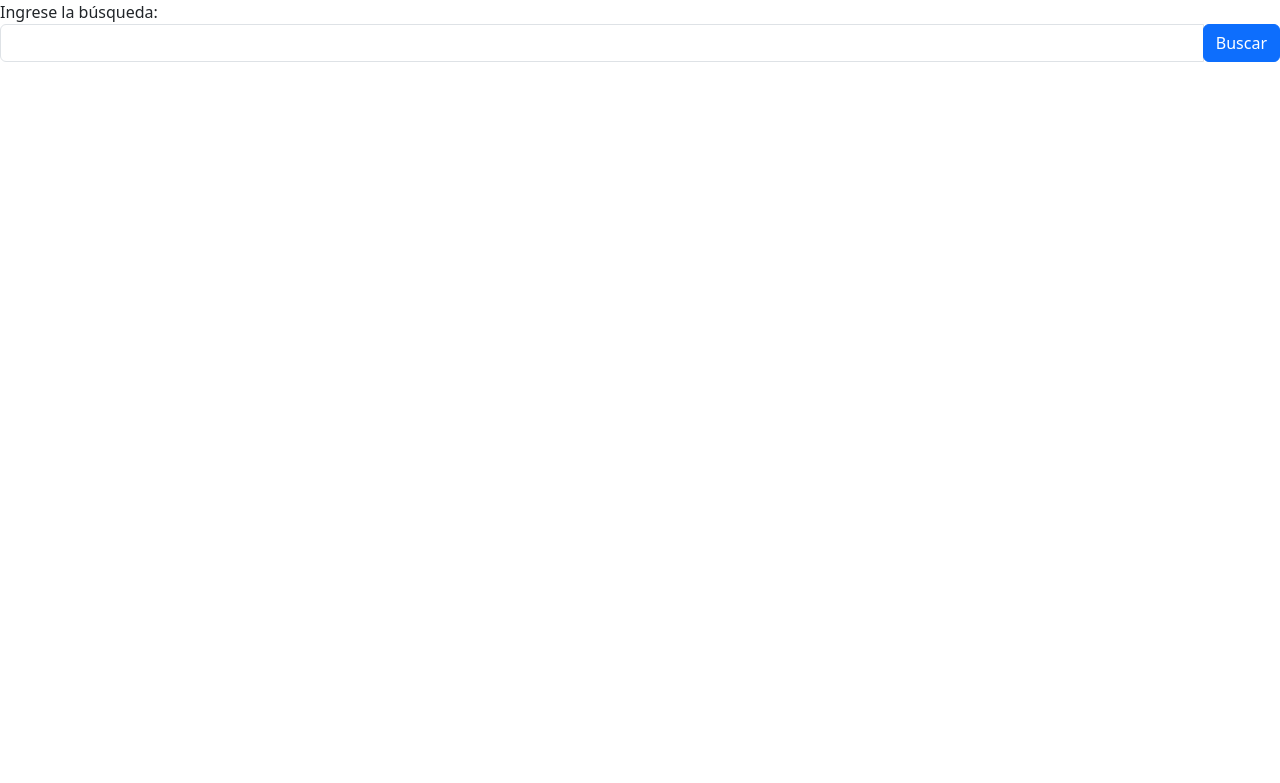
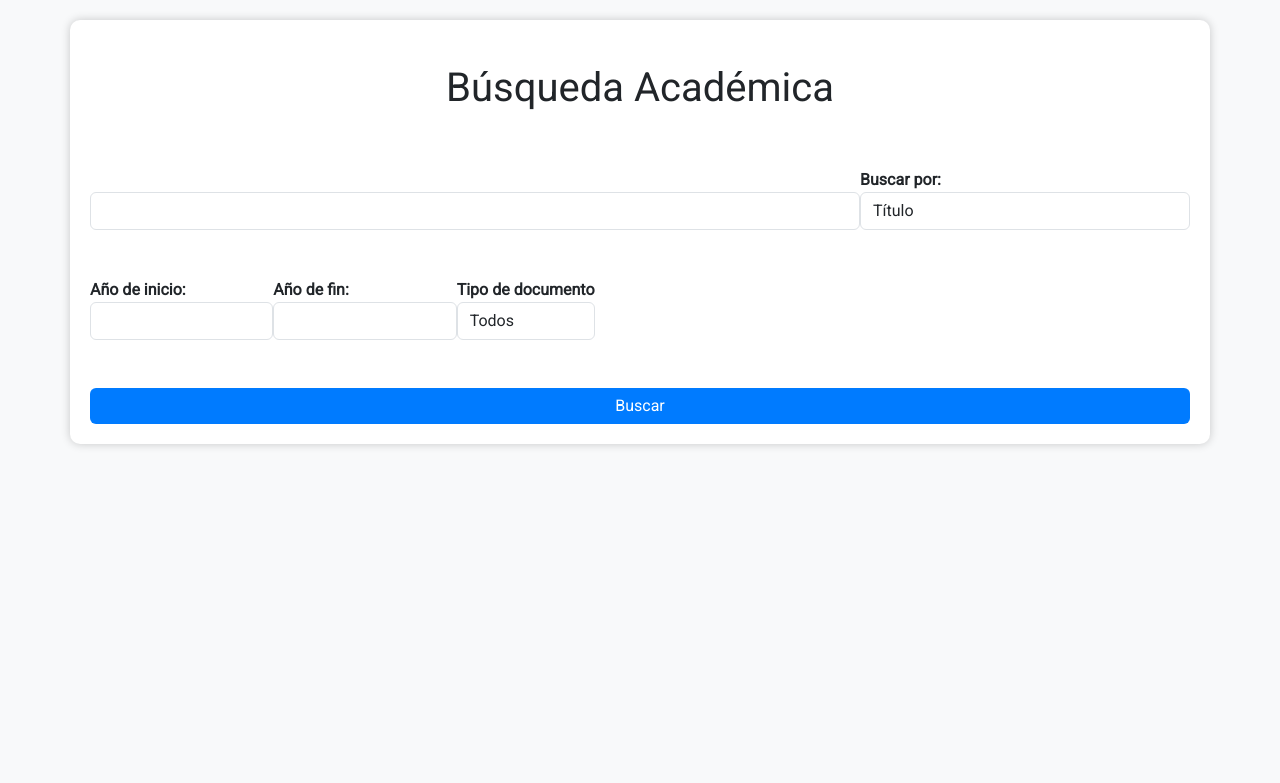
Before and after one commit to davidestebanfinlay123456789/ProyectoScraping, a Django app: page /scrape/ in a window 1280 px wide. Shown: the top 783 px of the page. Run offline with Django 4.2, Linux system fonts and the light colour scheme; some libraries are stand-ins or nearby versions.

Commit message:
actualizacion de index.html y plantillas de repositorios, de igual forma actualizacion de la plantilla views.py

```diff
--- a/projectscraping/settings.py
+++ b/projectscraping/settings.py
@@ -26,9 +26,9 @@ SECRET_KEY = 'django-insecure-)*x!hz@636gcmtul%hlo+4n6l#=p8y5_jd#9$=#7%zor$)sh5#
 # SECURITY WARNING: don't run with debug turned on in production!
 DEBUG = True
 
-ALLOWED_HOSTS = ['webscrapingapp-323.azurewebsites.net']
+#ALLOWED_HOSTS = ['webscrapingapp-323.azurewebsites.net']
 #ALLOWED_HOSTS = ['scraping-323-c07f0718337b.herokuapp.com','']
-#ALLOWED_HOSTS = []
+ALLOWED_HOSTS = []
 CSRF_TRUSTED_ORIGINS = [
     "https://webscrapingapp-323.azurewebsites.net",  # Agregado "https://"
     "https://yourcustomdomain.com",  # Agregado "https://"
--- a/scrapingapp/scrapingArxiv.py
+++ b/scrapingapp/scrapingArxiv.py
@@ -93,9 +93,9 @@ class Clase4:
                 version = 'NO ENCONTRADO'
                 repositorio="Arxiv"
 
-
                 # Agrega los datos a la lista
                 data.append({'Título de la investigación:': titulo, 'Autor:': autor, 'Descripción:': resumen, 'Fuente:': fuente, 'Fecha de publicación:': fecha3, 'Enlace del documento:': link, 'Número de citas:': num_cit, 'Tipo de documento consultado:': tipo_docu, 'Cantidad de versiones del documento:': version, 'Repositorio': repositorio})
+                '''
                 # Imprime la información del resultado actual
                 print('Título de la investigación:', titulo)
                 print('Autor:' , autor)
@@ -107,7 +107,7 @@ class Clase4:
                 print('Tipo de documento consultado:' , tipo_docu)
                 print('Cantidad de versiones del documento:' , version)
                 print('Repositorio:' , repositorio)
-                print('-' * 50)
+                print('-' * 50)   '''
 
 
         else:
--- a/scrapingapp/scrapingCora.py
+++ b/scrapingapp/scrapingCora.py
@@ -73,9 +73,9 @@ class Clase8:
                 if tipo_docu == "" : tipo_docu = "No encontrado"
                 if version == "" : version = "No encontrado"
 
-
                 # Agrega los datos a la lista
                 data.append({'Título de la investigación:': titulo, 'Autor:': autor, 'Descripción:': resumen, 'Fuente:': fuente, 'Fecha de publicación:': fecha1, 'Enlace del documento:': link, 'Número de citas:': num_cit, 'Tipo de documento consultado:': tipo_docu, 'Cantidad de versiones del documento:': version, 'Repositrio': repositorio})
+                '''
                 # Imprime la información del resultado actual
                 print('Título de la investigación:', titulo)
                 print('Autor:' , autor)
@@ -87,7 +87,7 @@ class Clase8:
                 print('Tipo de documento consultado:' , tipo_docu)
                 print('Cantidad de versiones del documento:' , version)
                 print('Repositoio:' , repositorio)
-                print('-' * 50)
+                print('-' * 50)   '''
 
 
         else:
--- a/scrapingapp/scrapingDoaj.py
+++ b/scrapingapp/scrapingDoaj.py
@@ -107,6 +107,7 @@ class Clase6:
 
                 # Agrega los datos a la lista
                 data.append({'Título de la investigación:': titulo, 'Autor:': autor, 'Descripción:': resumen, 'Fuente:': fuente, 'Fecha de publicación:': fecha, 'Enlace del documento:': link, 'Número de citas:': Ncitas, 'Tipo de documento consultado:': tipo_docu, 'Cantidad de versiones del documento:': version })
+                '''
                 # Imprime la información del resultado actual
                 print('Título de la investigación:', titulo)
                 print('Autor:' , autor)
@@ -117,7 +118,7 @@ class Clase6:
                 print('Número de citas:' , Ncitas)
                 print('Tipo de documento consultado:' , tipo_docu)
                 print('Cantidad de versiones del documento:' , version)
-                print('-' * 50)
+                print('-' * 50)'''
 
             driver.quit()
 
--- a/scrapingapp/scrapingEric.py
+++ b/scrapingapp/scrapingEric.py
@@ -100,9 +100,9 @@ class Clase7:
                 if num_cit == "" : num_cit = "No encontrado"
                 if version == "" : version = "No encontrado"
 
-
                 # Agrega los datos a la lista
                 data.append({'Título de la investigación:': titulo, 'Autor:': autor, 'Descripción:': resumen, 'Fuente:': fuente, 'Fecha de publicación:': fecha1, 'Enlace del documento:': link, 'Número de citas:': num_cit, 'Tipo de documento consultado:': tipo_docu, 'Cantidad de versiones del documento:': version, 'Repositorio': repositorio})
+                '''
                 # Imprime la información del resultado actual
                 print('Título de la investigación:', titulo)
                 print('Autor:' , autor)
@@ -114,7 +114,7 @@ class Clase7:
                 print('Tipo de documento consultado:' , tipo_docu)
                 print('Cantidad de versiones del documento:' , version)
                 print('Repositorio:' , repositorio)
-                print('-' * 50)
+                print('-' * 50)'''
 
 
         else:
--- a/scrapingapp/scrapingGoogleAcademico.py
+++ b/scrapingapp/scrapingGoogleAcademico.py
@@ -89,9 +89,9 @@ class Clase3:
                 if tipo_docu == "" : tipo_docu = "No encontrado"
                 if version == "" : version = "No encontrado"
 
-
                 # Agrega los datos a la lista
                 data.append({'Título de la investigación:': titulo, 'Autor:': autor, 'Descripción:': resumen, 'Fuente:': fuente, 'Fecha de publicación:': fecha3, 'Enlace del documento:': link, 'Número de citas:': Ncitas, 'Tipo de documento consultado:': tipo_docu, 'Cantidad de versiones del documento:': version, "Repositorio": repositorio })
+                '''
                 # Imprime la información del resultado actual
                 print('Título de la investigación:', titulo)
                 print('Autor:' , autor)
@@ -103,7 +103,7 @@ class Clase3:
                 print('Tipo de documento consultado:' , tipo_docu)
                 print('Cantidad de versiones del documento:' , version)
                 print('Repositorio:',repositorio)
-                print('-' * 50)
+                print('-' * 50)   '''
 
             driver.quit()
         else:
--- a/scrapingapp/scrapingIEEE.py
+++ b/scrapingapp/scrapingIEEE.py
@@ -133,9 +133,9 @@ class Clase5:
                 tipo_docu = 'PDF'
                 repositorio="IEEE"
 
-
                 # Agrega los datos a la lista
                 data.append({'Título de la investigación:': titulo, 'Autor:': autor, 'Descripción:': resumen, 'Fuente:': fuente, 'Fecha de publicación:': fecha, 'Enlace del documento:': link2, 'Número de citas:': num_cit, 'Tipo de documento consultado:': tipo_docu, 'Cantidad de versiones del documento:': version, 'Repositorio': repositorio})
+                '''
                 # Imprime la información del resultado actual
                 print('Título de la investigación:', titulo)
                 print('Autor:' , autor)
@@ -147,7 +147,7 @@ class Clase5:
                 print('Tipo de documento consultado:' , tipo_docu)
                 print('Cantidad de versiones del documento:' , version)
                 print('Repositorio:' , repositorio)
-                print('-' * 50)
+                print('-' * 50) '''
 
             driver.quit()
 
--- a/scrapingapp/scrapingPudMed.py
+++ b/scrapingapp/scrapingPudMed.py
@@ -75,6 +75,7 @@ class Clase1:
 
                 # Agrega los datos a la lista
                 data.append({'Título de la investigación:': titulo, 'Autor:': autor, 'Descripción:': resumen, 'Fuente:': fuente, 'Fecha de publicación:': fecha1, 'Enlace del documento:': link, 'Número de citas:': num_cit, 'Tipo de documento consultado:': tipo_docu, 'Cantidad de versiones del documento:': version, 'Repositrio': repositorio})
+                '''
                 # Imprime la información del resultado actual
                 print('Título de la investigación:', titulo)
                 print('Autor:' , autor)
@@ -86,7 +87,7 @@ class Clase1:
                 print('Tipo de documento consultado:' , tipo_docu)
                 print('Cantidad de versiones del documento:' , version)
                 print('Repositoio:' , repositorio)
-                print('-' * 50)
+                print('-' * 50)  '''
 
 
         else:
--- a/scrapingapp/scrapingRecolecta.py
+++ b/scrapingapp/scrapingRecolecta.py
@@ -123,6 +123,7 @@ class Clase9:
 
                 # Agrega los datos a la lista
                 data.append({'Título de la investigación:': titulo, 'Autor:': autor, 'Descripción:': resumen, 'Fuente:': fuente, 'Fecha de publicación:': fecha, 'Enlace del documento:': link, 'Número de citas:': num_cit, 'Tipo de documento consultado:': tipo_docu, 'Cantidad de versiones del documento:': version, 'Repositorio': repositorio})
+                '''
                 # Imprime la información del resultado actual
                 print('Título de la investigación:', titulo)
                 print('Autor:' , autor)
@@ -134,7 +135,7 @@ class Clase9:
                 print('Tipo de documento consultado:' , tipo_docu)
                 print('Cantidad de versiones del documento:' , version)
                 print('Repositoio:' , repositorio)
-                print('-' * 50)
+                print('-' * 50) '''
 
             driver.quit()
 
--- a/scrapingapp/scrapingRedalyc.py
+++ b/scrapingapp/scrapingRedalyc.py
@@ -98,6 +98,7 @@ class Clase2:
 
                 # Agrega los datos a la lista
                 data.append({'Título de la investigación:': titulo, 'Autor:': autor, 'Descripción:': resumen, 'Fuente:': fuente, 'Fecha de publicación:': fecha1, 'Enlace del documento:': link, 'Número de citas:': num_cit, 'Tipo de documento consultado:': tipo_docu, 'Cantidad de versiones del documento:': version, "Repositorio": repositorio })
+                '''
                 # Imprime la información del resultado actual
                 print('Título de la investigación:', titulo)
                 print('Autor:' , autor)
@@ -109,7 +110,7 @@ class Clase2:
                 print('Tipo de documento consultado:' , tipo_docu)
                 print('Cantidad de versiones del documento:' , version)
                 print('Repositorio:',repositorio)
-                print('-' * 50)
+                print('-' * 50) '''
 
 
         else:
--- a/scrapingapp/scrapingScielo.py
+++ b/scrapingapp/scrapingScielo.py
@@ -85,6 +85,7 @@ class Clase10:
 
                 # Agrega los datos a la lista
                 data.append({'Título de la investigación:': titulo, 'Autor:': autor, 'Descripción:': resumen, 'Fuente:': fuente, 'Fecha de publicación:': fecha, 'Enlace del documento:': link, 'Número de citas:': num_cit, 'Tipo de documento consultado:': tipo_docu, 'Cantidad de versiones del documento:': version, 'Repositrio': repositorio})
+                '''
                 # Imprime la información del resultado actual
                 print('Título de la investigación:', titulo)
                 print('Autor:' , autor)
@@ -96,7 +97,7 @@ class Clase10:
                 print('Tipo de documento consultado:' , tipo_docu)
                 print('Cantidad de versiones del documento:' , version)
                 print('Repositoio:' , repositorio)
-                print('-' * 50)
+                print('-' * 50) '''
 
 
         else:
--- a/scrapingapp/templates/index.html
+++ b/scrapingapp/templates/index.html
@@ -1,14 +1,124 @@
-<link rel="stylesheet" href="https://cdn.jsdelivr.net/npm/bootstrap/dist/css/bootstrap.min.css">
-<script src="https://cdn.jsdelivr.net/npm/bootstrap/dist/js/bootstrap.min.js"></script>
-<form action="{% url 'scrape_and_export' %}" method="post" class="mb-3">
-    {% csrf_token %}
-    <div class="form-group">
-        <label for="search_kw">Ingrese la búsqueda:</label>
-        <div class="input-group">
-            <input type="text" id="search_kw" name="search_kw" class="form-control" required>
-            <div class="input-group-append">
-                <button type="submit" class="btn btn-primary">Buscar</button>
+<!DOCTYPE html>
+<html lang="es">
+<head>
+    <meta charset="UTF-8">
+    <meta name="viewport" content="width=device-width, initial-scale=1.0">
+    <title class="titulo">Búsqueda Académica</title>
+    <link rel="stylesheet" href="https://cdn.jsdelivr.net/npm/bootstrap/dist/css/bootstrap.min.css">
+    <link href="https://fonts.googleapis.com/css?family=Roboto&display=swap" rel="stylesheet">
+    <style>
+
+        body {
+            font-family: 'Roboto', sans-serif;
+            background-color: #f8f9fa;
+            padding: 20px;
+        }
+
+        .container {
+            background-color: #fff;
+            padding: 20px;
+            border-radius: 10px;
+            box-shadow: 0 0 10px rgba(0, 0, 0, 0.2);
+        }
+
+        .form-group label {
+            font-weight: bold;
+        }
+
+        .btn-primary {
+            background-color: #007bff;
+            border: none;
+        }
+
+        .btn-primary:hover {
+            background-color: #0056b3;
+        }
+
+        .select-box {
+            display: inline-block;
+            margin-right: 10px;
+        }
+
+        .contenedor {
+            display: flex;
+        }
+
+        .input-container {
+            width: 70%; /* Establece el ancho al 50% */
+            margin: 0 auto; /* Centra horizontalmente */
+        }
+
+        .input-container1 {
+            width: 30%; /* Establece el ancho al 50% */
+            margin: 0 auto; /* Centra horizontalmente */
+        }
+
+        #button {
+            width: 100%; /* Ancho del botón dentro del div */
+        }
+
+    </style>
+</head>
+<body>
+    <div class="container">
+        <br>
+        <h1 style="text-align: center;">Búsqueda Académica</h1>
+        <br><br>
+        <form action="{% url 'scrape_and_export' %}" method="post">
+            {% csrf_token %}
+            <div class="form-row">
+
+                <div class="">
+                    <div class="contenedor">
+                        <div class="input-container">
+                            <div class="form-group">
+                                <label for="search_kw"></label>
+                                <input type="text" id="search_kw" name="search_kw" class="form-control">
+                            </div>
+                        </div>
+                        <div class="input-container1">
+                            <div class="form-group">
+                                <label for="buscarPor">Buscar por:</label>
+                                <select id="buscarPor" name="buscarPor" class="form-control">
+                                    <option value="titulo">Título</option>
+                                    <option value="autor">Autor</option>
+                                    <option value="descripcion">Descripción</option>
+                                </select>
+                            </div>
+                        </div>
+                    </div>
+                </div>
+
+                <br><br>
+                <div class="contenedor">
+                    <div class="form-group col-md-2">
+                        <label for="anoIni">Año de inicio:</label>
+                        <input type="number" id="anoIni" name="anoIni" class="form-control">
+                    </div>
+                    <div class="form-group col-md-2">
+                        <label for="anoFin">Año de fin:</label>
+                        <input type="number" id="anoFin" name="anoFin" class="form-control">
+                    </div>
+                    <div class="form-group col-md-3">
+                        <div class="form-group select-box">
+                            <label for="tipDoc">Tipo de documento</label>
+                            <select id="tipDoc" name="tipDoc" class="form-control">
+                                <option value="todos">Todos</option>
+                                <option value="articulo">Articulo</option>
+                                <option value="revista">Revista</option>
+                                <option value="documento">Documentos</option>
+                            </select>
+                        </div>
+                    </div>
+                </div>
+
+                <br>
+                <div>
+                    <label>&nbsp;</label>
+                    <button type="submit" class="btn btn-primary btn-block" id="button">Buscar</button>
+                </div>
             </div>
-        </div>
+        </form>
     </div>
-</form>
+</body>
+</html>
--- a/scrapingapp/views.py
+++ b/scrapingapp/views.py
@@ -1,15 +1,11 @@
 import pandas as pd
 from django.shortcuts import render
-from django.views.decorators.csrf import csrf_protect
-
 
 from .scrapingArxiv import Clase4
 from .scrapingEric import Clase7
 from .scrapingCora import Clase8
 from .scrapingPudMed import Clase1
 from .scrapingScielo import Clase10
-#from .scrapingIEEE import Clase5
-
 
 from .models import Resultado  # Asegúrate de importar tu modelo Resultado
 from django.shortcuts import render
@@ -27,23 +23,32 @@ def scrape_and_export(request):
     all_data = []  # Vacía la lista al inicio de cada búsqueda
 
     if request.method == 'POST':
+
+        #valores recolectados de index.html
         search_kw = request.POST['search_kw']
+        buscarPor = request.POST['buscarPor']
+        anoIni = request.POST['anoIni']
+        anoFin = request.POST['anoFin']
+        tipDoc = request.POST['tipDoc']
+
+
+        print("search_kw " +search_kw)
+        print("buscarPor " +buscarPor)
+        print("anoIni " +anoIni)
+        print("anoFin " +anoFin)
+        print("tipDoc " +tipDoc)
 
         instancia_clase1 = Clase1()
         instancia_clase4 = Clase4()
-        #instancia_clase5 = Clase5()
         instancia_clase7 = Clase7()
         instancia_clase8 = Clase8()
         instancia_clase10 = Clase10()
-
 
         scraped_data = instancia_clase1.funcion_clase1(search_kw)
         all_data.extend(scraped_data)
 
         scraped_data = instancia_clase4.funcion_clase4(search_kw)
         all_data.extend(scraped_data)
-        #scraped_data = instancia_clase5.funcion_clase5(search_kw)
-        #all_data.extend(scraped_data)
 
         scraped_data = instancia_clase7.funcion_clase7(search_kw)
         all_data.extend(scraped_data)
@@ -87,9 +92,6 @@ def scrape_and_export(request):
 
     return render(request, 'index.html')
 
-
-
-
 def mostrar_resultados(request):
     resultados = Resultado.objects.all()  # Obtén los resultados desde la base de datos
     context = {'data': resultados}  # Pasa los resultados a la plantilla
```
Also changed, not shown: db.sqlite3.
